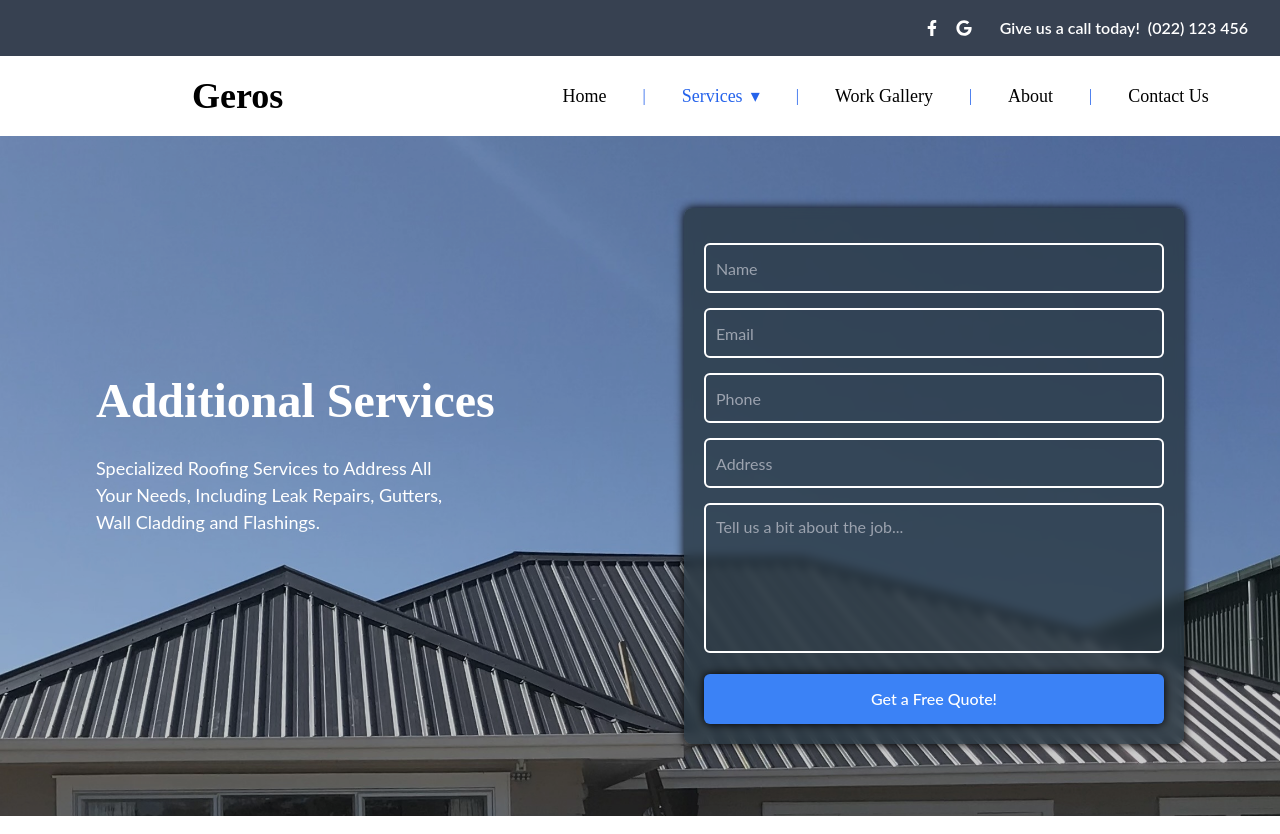
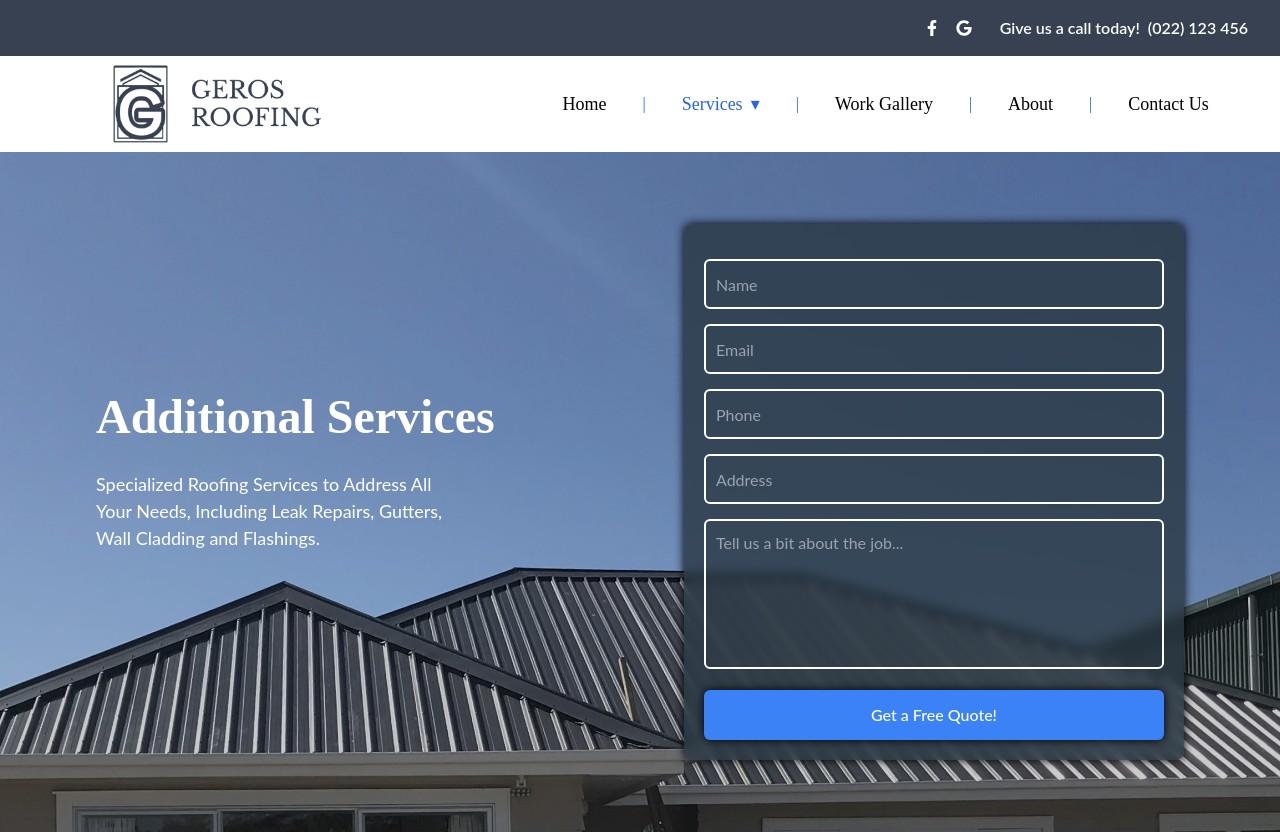
Before and after one commit to callum-bromley/Personal-Project, a React (Vite) app: page /services/additionalservices in a window 1280 px wide. Shown: the top 834 px of the page. Built offline with nearby package versions, Linux system fonts and the light colour scheme.

Commit message:
updated navbar logo on all pages

```diff
--- a/client/Pages/AboutPage.tsx
+++ b/client/Pages/AboutPage.tsx
@@ -86,11 +86,12 @@ export default function Services() {
 
       {/* Main Navbar */}
       <nav
-        className="bg-white-600 text-black p-8 flex justify-between items-center h-20"
+        className="bg-white-600 text-black p-8 flex justify-between items-center h-24"
         style={{ fontFamily: "Playfair Display, serif" }}
       >
-        <h1 className="text-4xl font-bold flex-grow ml-40">Geros</h1>
-        <div className="space-x-6 flex-shrink-0 flex items-center">
+<img src="/images/geroslogo4.png" alt="Photo1"   className="h-20 w-auto rounded-md ml-20"
+ />
+       <div className="space-x-6 flex-shrink-0 flex items-center">
           <a href="/" className="text-lg hover:text-blue-600 px-3">Home</a>
           <span className="mx-2 text-blue-600">|</span>
           <div className="relative group">
--- a/client/Pages/AdditionalServices.tsx
+++ b/client/Pages/AdditionalServices.tsx
@@ -83,9 +83,13 @@ export default function Services() {
       </nav>
 
       {/* Main Navbar */}
-      <nav className="bg-white-600 text-black p-8 flex justify-between items-center h-20"         style={{ fontFamily: "Playfair Display, serif" }}
+     <nav
+        className="bg-white-600 text-black p-8 flex justify-between items-center h-24"
+        style={{ fontFamily: "Playfair Display, serif" }}
       >
-        <h1 className="text-4xl font-bold flex-grow ml-40">Geros</h1>
+<img src="/images/geroslogo4.png" alt="Photo1"   className="h-20 w-auto rounded-md ml-20"
+ />
+
         <div className="space-x-6 flex-shrink-0 flex items-center">
           <a href="/" className="text-lg hover:text-blue-600 px-3">Home</a>
           <span className="mx-2 text-blue-600">|</span>
--- a/client/Pages/Commercial.tsx
+++ b/client/Pages/Commercial.tsx
@@ -83,9 +83,12 @@ export default function Services() {
       </nav>
 
       {/* Main Navbar */}
-      <nav className="bg-white-600 text-black p-8 flex justify-between items-center h-20"         style={{ fontFamily: "Playfair Display, serif" }}
+    <nav
+        className="bg-white-600 text-black p-8 flex justify-between items-center h-24"
+        style={{ fontFamily: "Playfair Display, serif" }}
       >
-        <h1 className="text-4xl font-bold flex-grow ml-40">Geros</h1>
+<img src="/images/geroslogo4.png" alt="Photo1"   className="h-20 w-auto rounded-md ml-20"
+ />
         <div className="space-x-6 flex-shrink-0 flex items-center">
           <a href="/" className="text-lg hover:text-blue-600 px-3">Home</a>
           <span className="mx-2 text-blue-600">|</span>
--- a/client/Pages/ContactPage.tsx
+++ b/client/Pages/ContactPage.tsx
@@ -75,8 +75,12 @@ export default function Services() {
       </nav>
 
       {/* Main Navbar */}
-      <nav className="bg-white-600 text-black p-8 flex justify-between items-center h-20" style={{ fontFamily: "Playfair Display, serif" }}>
-        <h1 className="text-4xl font-bold flex-grow ml-40">Geros</h1>
+       <nav
+        className="bg-white-600 text-black p-8 flex justify-between items-center h-24"
+        style={{ fontFamily: "Playfair Display, serif" }}
+      >
+<img src="/images/geroslogo4.png" alt="Photo1"   className="h-20 w-auto rounded-md ml-20"
+ />
         <div className="space-x-6 flex-shrink-0 flex items-center">
           <a href="/" className="text-lg hover:text-blue-600 px-3">Home</a>
           <span className="mx-2 text-blue-600">|</span>
--- a/client/Pages/Flashings.tsx
+++ b/client/Pages/Flashings.tsx
@@ -83,8 +83,12 @@ export default function Services() {
       </nav>
 
       {/* Main Navbar */}
-      <nav className="bg-white-600 text-black p-8 flex justify-between items-center h-20" style={{ fontFamily: "Playfair Display, serif" }}>
-        <h1 className="text-4xl font-bold flex-grow ml-40">Geros</h1>
+       <nav
+        className="bg-white-600 text-black p-8 flex justify-between items-center h-24"
+        style={{ fontFamily: "Playfair Display, serif" }}
+      >
+<img src="/images/geroslogo4.png" alt="Photo1"   className="h-20 w-auto rounded-md ml-20"
+ />
         <div className="space-x-6 flex-shrink-0 flex items-center">
           <a href="/" className="text-lg hover:text-blue-600 px-3">Home</a>
           <span className="mx-2 text-blue-600">|</span>
--- a/client/Pages/GalleryPage.tsx
+++ b/client/Pages/GalleryPage.tsx
@@ -75,8 +75,12 @@ export default function Services() {
       </nav>
 
       {/* Main Navbar */}
-      <nav className="bg-white-600 text-black p-8 flex justify-between items-center h-20" style={{ fontFamily: "Playfair Display, serif" }}>
-        <h1 className="text-4xl font-bold flex-grow ml-40">Geros</h1>
+       <nav
+        className="bg-white-600 text-black p-8 flex justify-between items-center h-24"
+        style={{ fontFamily: "Playfair Display, serif" }}
+      >
+<img src="/images/geroslogo4.png" alt="Photo1"   className="h-20 w-auto rounded-md ml-20"
+ />
         <div className="space-x-6 flex-shrink-0 flex items-center">
           <a href="/" className="text-lg hover:text-blue-600 px-3">Home</a>
           <span className="mx-2 text-blue-600">|</span>
--- a/client/Pages/Gutters.tsx
+++ b/client/Pages/Gutters.tsx
@@ -82,8 +82,12 @@ export default function Services() {
       </nav>
 
       {/* Main Navbar */}
-      <nav className="bg-white-600 text-black p-8 flex justify-between items-center h-20" style={{ fontFamily: "Playfair Display, serif", fontWeight:"400" }}>
-        <h1 className="text-4xl font-bold flex-grow ml-40">Geros</h1>
+       <nav
+        className="bg-white-600 text-black p-8 flex justify-between items-center h-24"
+        style={{ fontFamily: "Playfair Display, serif" }}
+      >
+<img src="/images/geroslogo4.png" alt="Photo1"   className="h-20 w-auto rounded-md ml-20"
+ />
         <div className="space-x-6 flex-shrink-0 flex items-center">
           <a href="/" className="text-lg hover:text-blue-600 px-3">Home</a>
           <span className="mx-2 text-blue-600">|</span>
--- a/client/Pages/LeakRepairs.tsx
+++ b/client/Pages/LeakRepairs.tsx
@@ -82,8 +82,12 @@ export default function Services() {
       </nav>
 
       {/* Main Navbar */}
-      <nav className="bg-white-600 text-black p-8 flex justify-between items-center h-20" style={{ fontFamily: "Playfair Display, serif" }}>
-        <h1 className="text-4xl font-bold flex-grow ml-40">Geros</h1>
+       <nav
+        className="bg-white-600 text-black p-8 flex justify-between items-center h-24"
+        style={{ fontFamily: "Playfair Display, serif" }}
+      >
+<img src="/images/geroslogo4.png" alt="Photo1"   className="h-20 w-auto rounded-md ml-20"
+ />
         <div className="space-x-6 flex-shrink-0 flex items-center">
           <a href="/" className="text-lg hover:text-blue-600 px-3">Home</a>
           <span className="mx-2 text-blue-600">|</span>
--- a/client/Pages/Maintenance.tsx
+++ b/client/Pages/Maintenance.tsx
@@ -82,9 +82,12 @@ export default function Services() {
       </nav>
 
       {/* Main Navbar */}
-      <nav className="bg-white-600 text-black p-8 flex justify-between items-center h-20"         style={{ fontFamily: "Playfair Display, serif" }}
+       <nav
+        className="bg-white-600 text-black p-8 flex justify-between items-center h-24"
+        style={{ fontFamily: "Playfair Display, serif" }}
       >
-        <h1 className="text-4xl font-bold flex-grow ml-40">Geros</h1>
+<img src="/images/geroslogo4.png" alt="Photo1"   className="h-20 w-auto rounded-md ml-20"
+ />
         <div className="space-x-6 flex-shrink-0 flex items-center">
           <a href="/" className="text-lg hover:text-blue-600 px-3">Home</a>
           <span className="mx-2 text-blue-600">|</span>
--- a/client/Pages/Residental.tsx
+++ b/client/Pages/Residental.tsx
@@ -82,9 +82,12 @@ export default function Home() {
       </nav>
 
       {/* Main Navbar */}
-      <nav className="bg-white-600 text-black p-8 flex justify-between items-center h-20"         style={{ fontFamily: "Playfair Display, serif" }}
+       <nav
+        className="bg-white-600 text-black p-8 flex justify-between items-center h-24"
+        style={{ fontFamily: "Playfair Display, serif" }}
       >
-        <h1 className="text-4xl font-bold flex-grow ml-40">Geros</h1>
+<img src="/images/geroslogo4.png" alt="Photo1"   className="h-20 w-auto rounded-md ml-20"
+ />
         <div className="space-x-6 flex-shrink-0 flex items-center">
           <a href="/" className="text-lg hover:text-blue-600 px-3">Home</a>
           <span className="mx-2 text-blue-600">|</span>
--- a/client/Pages/Services.tsx
+++ b/client/Pages/Services.tsx
@@ -82,9 +82,12 @@ export default function Services() {
       </nav>
 
       {/* Main Navbar */}
-      <nav className="bg-white-600 text-black p-8 flex justify-between items-center h-20">
-
-        <h1 className="text-4xl font-bold flex-grow ml-40">Geros</h1>
+       <nav
+        className="bg-white-600 text-black p-8 flex justify-between items-center h-24"
+        style={{ fontFamily: "Playfair Display, serif" }}
+      >
+<img src="/images/geroslogo4.png" alt="Photo1"   className="h-20 w-auto rounded-md ml-20"
+ />
         <div className="space-x-6 flex-shrink-0 flex items-center"         style={{ fontFamily: "Playfair Display, serif" }}
         >
           <a href="/" className="text-lg hover:text-blue-600 px-3">Home</a>
--- a/client/Pages/WallCladding.tsx
+++ b/client/Pages/WallCladding.tsx
@@ -82,8 +82,12 @@ export default function Services() {
       </nav>
 
       {/* Main Navbar */}
-      <nav className="bg-white-600 text-black p-8 flex justify-between items-center h-20" style={{ fontFamily: "Playfair Display, serif" }}>
-        <h1 className="text-4xl font-bold flex-grow ml-40">Geros</h1>
+       <nav
+        className="bg-white-600 text-black p-8 flex justify-between items-center h-24"
+        style={{ fontFamily: "Playfair Display, serif" }}
+      >
+<img src="/images/geroslogo4.png" alt="Photo1"   className="h-20 w-auto rounded-md ml-20"
+ />
         <div className="space-x-6 flex-shrink-0 flex items-center">
           <a href="/" className="text-lg hover:text-blue-600 px-3">Home</a>
           <span className="mx-2 text-blue-600">|</span>
```
